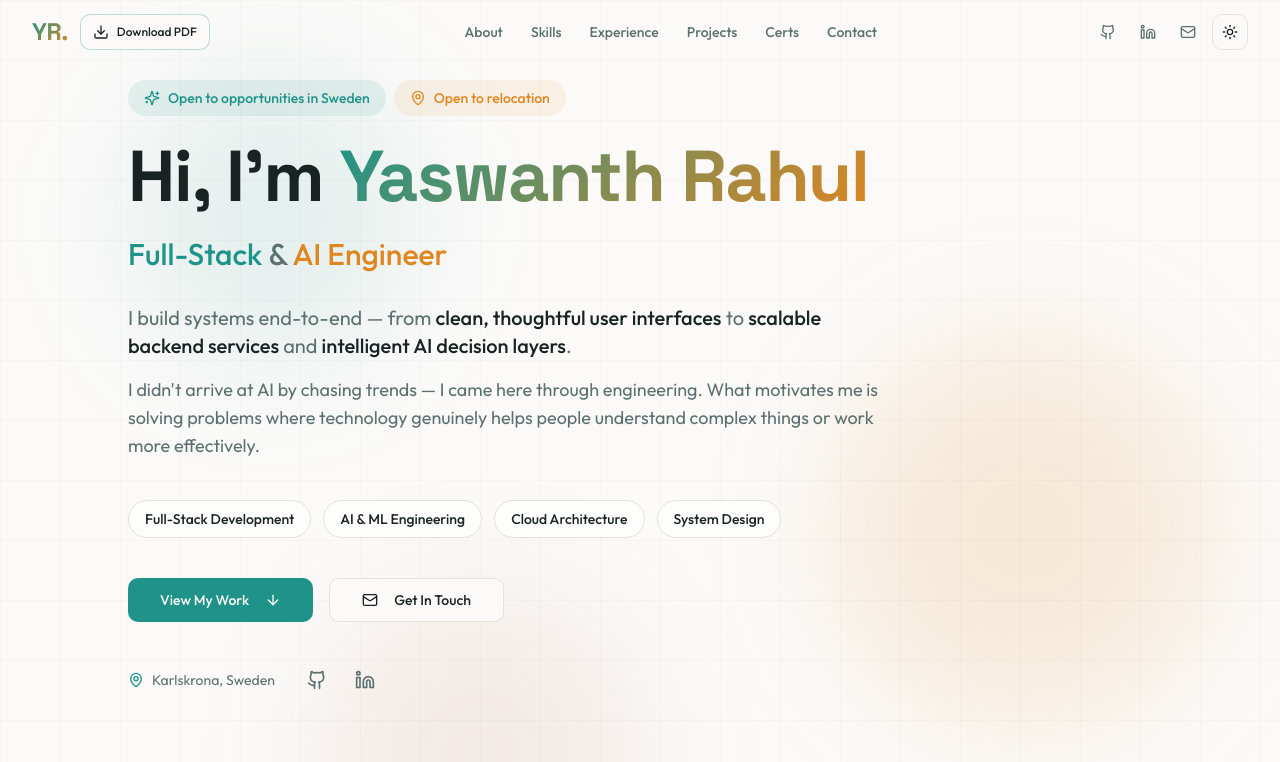
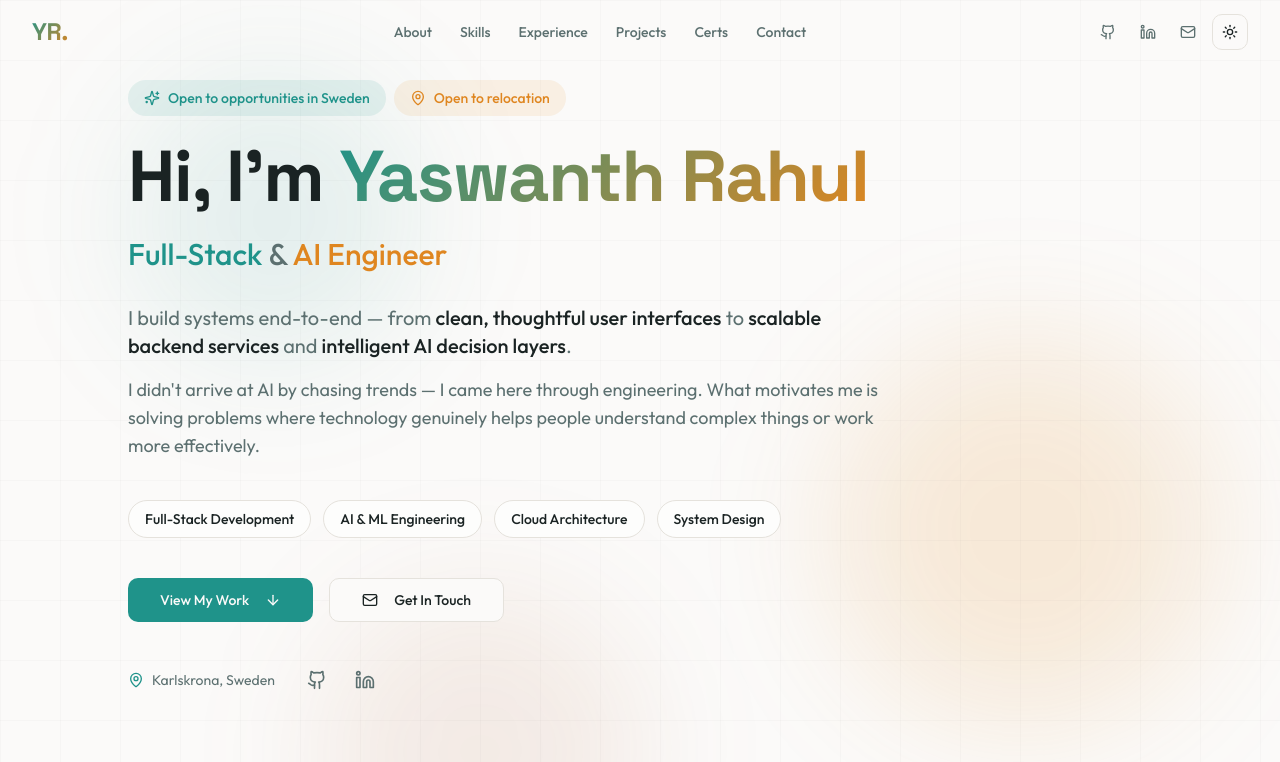
Before and after one commit to simply-Rahul2/Rahul-Portfolio, a React (Vite) app: page / in a window 1280 px wide. Shown: the top 762 px of the page. Built offline with nearby package versions, Linux system fonts and the light colour scheme.

Commit message:
Reverted to commit 615966df31d39583abc41f0ebe3878418e51d1f8

```diff
--- a/package.json
+++ b/package.json
@@ -46,7 +46,6 @@
     "date-fns": "^3.6.0",
     "embla-carousel-react": "^8.3.0",
     "framer-motion": "^12.29.2",
-    "html2pdf.js": "^0.14.0",
     "input-otp": "^1.2.4",
     "lucide-react": "^0.462.0",
     "next-themes": "^0.4.6",
--- a/src/components/Navigation.tsx
+++ b/src/components/Navigation.tsx
@@ -1,12 +1,11 @@
 import { useState, useEffect } from 'react';
-import { Menu, X, Github, Linkedin, Mail, Download, Loader2 } from 'lucide-react';
+import { Menu, X, Github, Linkedin, Mail } from 'lucide-react';
 import { Button } from '@/components/ui/button';
 import { ThemeToggle } from '@/components/ThemeToggle';
 
 const Navigation = () => {
   const [isScrolled, setIsScrolled] = useState(false);
   const [isMobileMenuOpen, setIsMobileMenuOpen] = useState(false);
-  const [isGeneratingPDF, setIsGeneratingPDF] = useState(false);
 
   useEffect(() => {
     const handleScroll = () => {
@@ -15,31 +14,6 @@ const Navigation = () => {
     window.addEventListener('scroll', handleScroll);
     return () => window.removeEventListener('scroll', handleScroll);
   }, []);
-
-  const handleDownloadPDF = async () => {
-    setIsGeneratingPDF(true);
-    try {
-      const html2pdf = (await import('html2pdf.js')).default;
-      const element = document.querySelector('main');
-
-      if (element) {
-        const opt = {
-          margin: [10, 10, 10, 10] as [number, number, number, number],
-          filename: 'Yaswanth_Rahul_Portfolio.pdf',
-          image: { type: 'jpeg' as const, quality: 0.98 },
-          html2canvas: { scale: 2, useCORS: true, letterRendering: true },
-          jsPDF: { unit: 'mm' as const, format: 'a4' as const, orientation: 'portrait' as const },
-          pagebreak: { mode: ['avoid-all', 'css', 'legacy'] }
-        };
-
-        await html2pdf().set(opt).from(element).save();
-      }
-    } catch (error) {
-      console.error('Error generating PDF:', error);
-    } finally {
-      setIsGeneratingPDF(false);
-    }
-  };
 
   const navItems = [
     { href: '#about', label: 'About' },
@@ -64,25 +38,11 @@ const Navigation = () => {
     }`}>
       <div className="container mx-auto px-4 sm:px-6 lg:px-8">
         <div className="flex justify-between items-center h-16">
-          {/* Logo & Download */}
-          <div className="flex items-center gap-3">
+          {/* Logo */}
+          <div className="flex-shrink-0">
             <a href="#" className="text-2xl font-bold text-gradient heading-display">
               YR.
             </a>
-            <Button
-              variant="outline"
-              size="sm"
-              onClick={handleDownloadPDF}
-              disabled={isGeneratingPDF}
-              className="hidden sm:flex items-center gap-2 text-xs border-primary/30 hover:border-primary hover:bg-primary/5"
-            >
-              {isGeneratingPDF ? (
-                <Loader2 className="h-3 w-3 animate-spin" />
-              ) : (
-                <Download className="h-3 w-3" />
-              )}
-              {isGeneratingPDF ? 'Generating...' : 'Download PDF'}
-            </Button>
           </div>
 
           {/* Desktop Navigation */}
```
Also changed, not shown: 1 other file (tests, documents, lock files or other folders).
